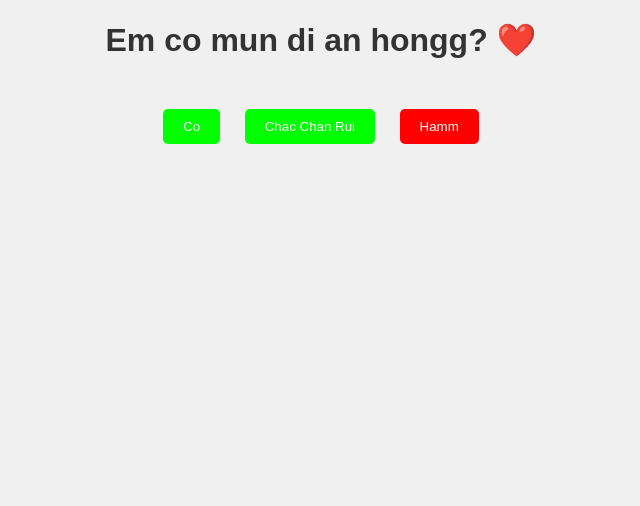
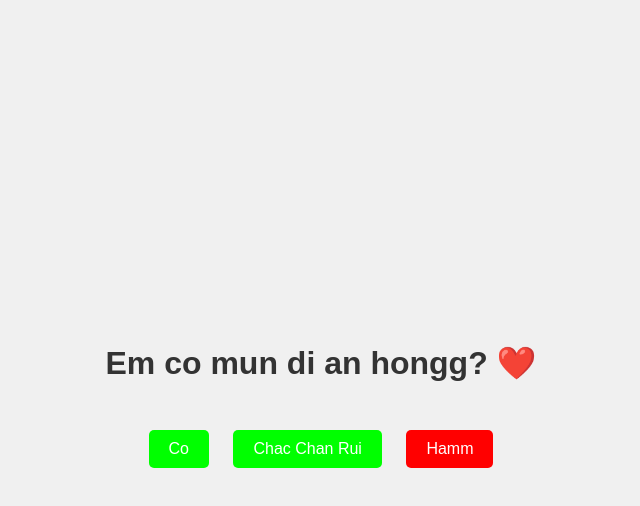
Before and after one commit to ducnguyen1604/eatingInvitation, a website: page index.html in a window 1280 px wide. Shown: the whole page, without its empty margins (319-959 px from the left). Drawn offline with nearby package versions, Linux system fonts and the light colour scheme.

Commit message:
update styles

```diff
--- a/style.css
+++ b/style.css
@@ -1,42 +1,58 @@
+/* Center content */
 body {
     font-family: Arial, sans-serif;
     background-color: #f0f0f0;
+    display: flex;
+    justify-content: center;
+    align-items: center;
+    height: 100vh; /* Full viewport height */
+    margin: 0; /* Remove default margin */
     text-align: center;
+    flex-direction: column;
 }
 
 h1 {
     color: #333;
+    margin-bottom: 20px;
 }
 
 button {
     padding: 10px 20px;
     margin: 10px;
-    font-size: 1 rem;
+    font-size: 1rem;
     border-radius: 5px;
     color: #fff;
     border: none;
     cursor: pointer;
     overflow: hidden;
+    transition: transform 0.2s ease, box-shadow 0.2s ease, background-color 0.2s ease;
 }
 
+/* Button colors */
 button#ko {
     background-color: #ff0000;
-    color: #fff;
 }
 
 button#co, button#chac_chan {
     background-color: #00ff00;
-    color: #fff;
 }
 
+/* Hover effect */
 button:hover {
-    background-color: #0056b3;
+    background-color: #0056b3; /* Change color on hover */
+    box-shadow: 0px 4px 8px rgba(0, 0, 0, 0.3); /* Add shadow on hover */
+}
+
+/* Active (click) effect */
+button:active {
+    transform: scale(0.95); /* Slightly reduce size on click */
+    box-shadow: 0px 2px 4px rgba(0, 0, 0, 0.2); /* Reduce shadow on click */
 }
 
 /* Media Query for Mobile Devices */
 @media (max-width: 768px) {
     button {
         font-size: 14px; /* Adjust font size for smaller screens */
-        width: 80%; /* Make buttons full-width on smaller screens */
+        width: auto; /* Make button width fit text */
     }
 }
```
